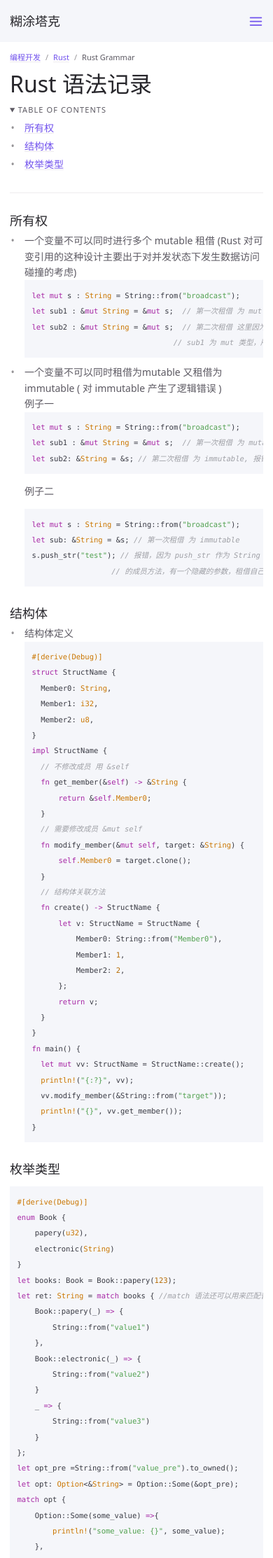
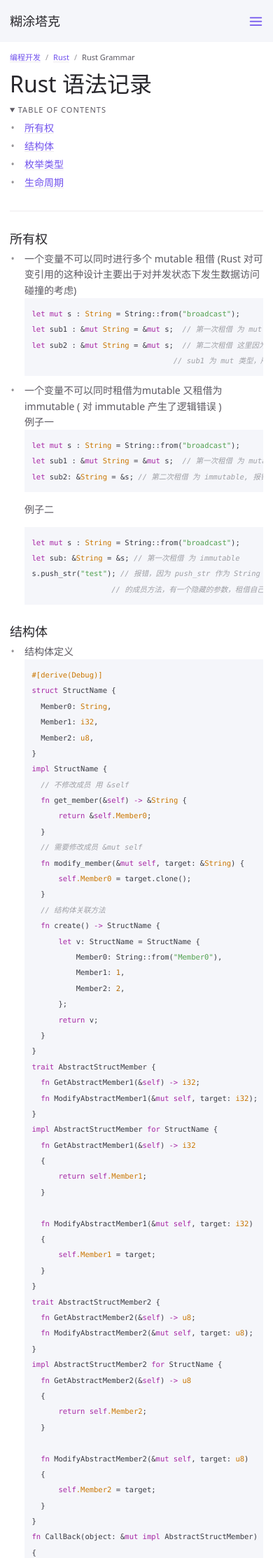
Before and after one commit to ZehnMilliarden/blog, a Jekyll site: the page built from _cs/prog/rust/grammar.md, in a window 390 px wide. Shown: the top 2226 px of the page at 70% size. Built offline with Jekyll 4.4.1, drawn with Linux system fonts in a browser that asks for light colours; some of the changed text lies outside the part shown.

Commit message:
【rust/grammar.md】新增生命周期内容 【index.scss】【index.md】优化命名

````diff
--- a/_cs/prog/rust/grammar.md
+++ b/_cs/prog/rust/grammar.md
@@ -75,11 +75,57 @@ impl StructName {
         return v;
     }
 }
+trait AbstractStructMember {
+    fn GetAbstractMember1(&self) -> i32;
+    fn ModifyAbstractMember1(&mut self, target: i32);
+}
+impl AbstractStructMember for StructName {
+    fn GetAbstractMember1(&self) -> i32
+    {
+        return self.Member1;
+    }
+
+    fn ModifyAbstractMember1(&mut self, target: i32)
+    {
+        self.Member1 = target;
+    }
+}
+trait AbstractStructMember2 {
+    fn GetAbstractMember2(&self) -> u8;
+    fn ModifyAbstractMember2(&mut self, target: u8);
+}
+impl AbstractStructMember2 for StructName {
+    fn GetAbstractMember2(&self) -> u8
+    {
+        return self.Member2;
+    }
+
+    fn ModifyAbstractMember2(&mut self, target: u8)
+    {
+        self.Member2 = target;
+    }
+}
+fn CallBack(object: &mut impl AbstractStructMember)
+{
+    object.ModifyAbstractMember1(100);
+}
+fn CallBack2<T>(object: &mut T)
+where
+    T: AbstractStructMember + AbstractStructMember2
+{
+    object.ModifyAbstractMember1(1000);
+    object.ModifyAbstractMember2(200);
+}
 fn main() {
     let mut vv: StructName = StructName::create();
     println!("{:?}", vv);
     vv.modify_member(&String::from("target"));
-    println!("{}", vv.get_member());
+    vv.ModifyAbstractMember1(10);
+    println!("{}, {}", vv.GetMember(), vv.GetAbstractMember1());
+    CallBack(&mut vv);
+    println!("{}, {}", vv.GetMember(), vv.GetAbstractMember1());
+    CallBack2(&mut vv);
+    println!("{}, {}, {}", vv.GetMember(), vv.GetAbstractMember1(), vv.GetAbstractMember2());
 }
 ```
 
@@ -111,3 +157,24 @@ match opt {
     Option::None => println!("None") // let opt = Option::None
 }
 ```
+
+## 生命周期
+```rust
+fn longer<'live>(s1: &'live str, s2: &'live str) -> &'live str {
+    if s2.len() > s1.len() {
+        s2
+    } else {
+        s1
+    }
+}
+fn main()
+{
+    let r;
+    {
+        let s1 = "rust";
+        let s2 = "ecmascript";
+        r = longer(s1, s2);
+    }
+    println!("{} is longer", r);
+}
+```
--- a/_sass/custom/index.scss
+++ b/_sass/custom/index.scss
@@ -1,12 +1,14 @@
-.index_words {
-    font-family: 仿宋;
+.index-words {
+  font-family: FangSong;
   font-size: 20px;
   line-height: 1.5em;
-    text-align: left; /* 在PC上显示为靠左 */
+  text-align: left;
+  /* 在PC上显示为靠左 */
 }
 
 @media (max-width: 767px) {
-    .index_words {
-      text-align: center; /* 在手机上显示为居中 */
+  .index-words {
+    text-align: center;
+    /* 在手机上显示为居中 */
   }
 }
````
Also changed, not shown: index.md (+1 -1 lines). Lines whose indentation alone changed are shown as unchanged.
